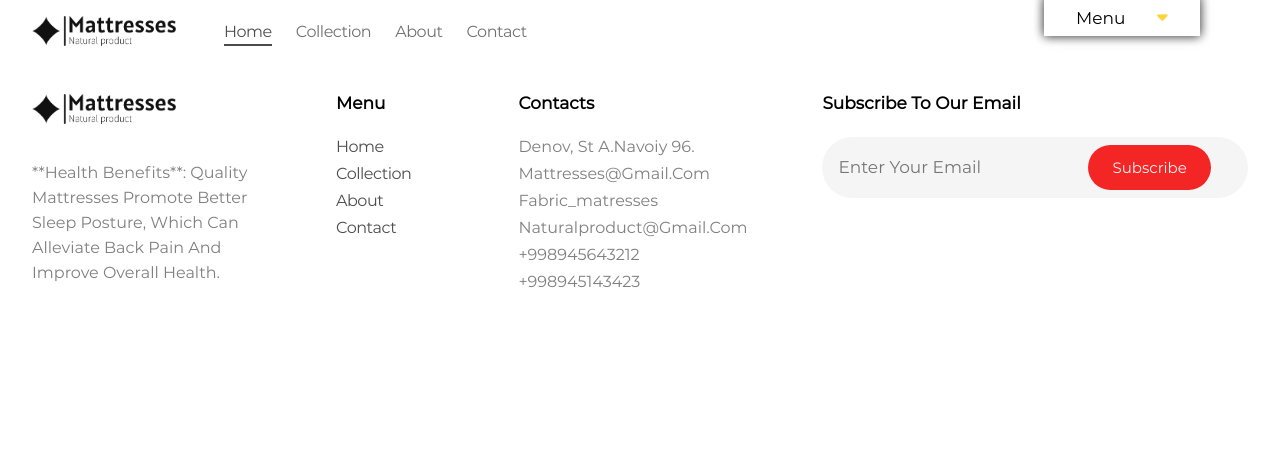
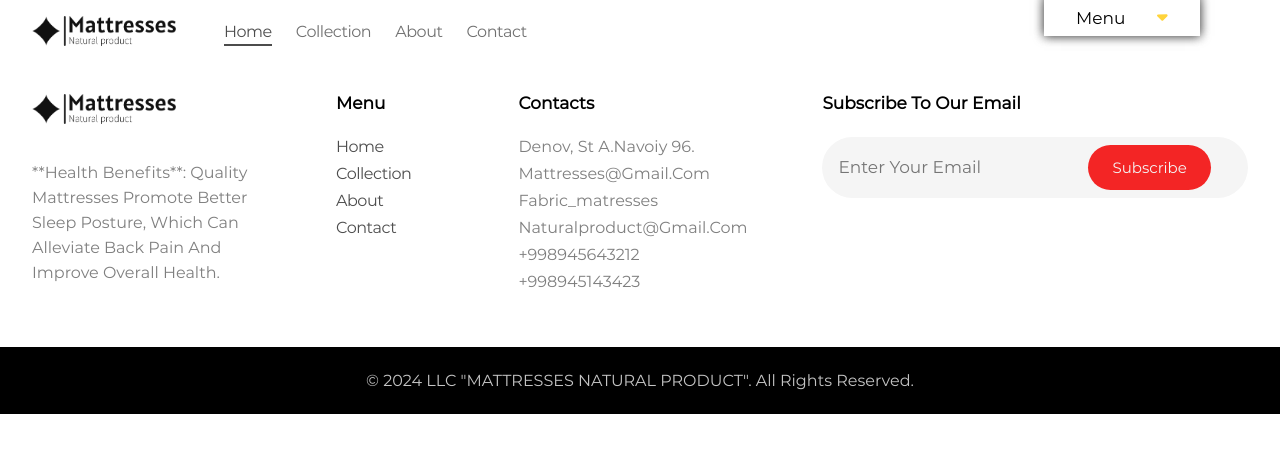
Before and after one commit to umid2401/Fabric-Uz, a React (Create React App) app: page /about in a window 1280 px wide. Shown: the top 452 px of the page. Built offline with nearby package versions, Linux system fonts and the light colour scheme.

Commit message:
footer-changes

```diff
--- a/src/Components/Footer.jsx
+++ b/src/Components/Footer.jsx
@@ -62,7 +62,11 @@ export default function Footer() {
                 </div>
           </div>
         </div>
+
       </div>
+      <div className="boxes">
+          <p>© 2024 LLC "MATTRESSES NATURAL PRODUCT". All rights reserved.</p>
+        </div>
     </div>
   );
 }
--- a/src/Styles/Footer.css
+++ b/src/Styles/Footer.css
@@ -11,17 +11,14 @@
 .footer .footer-wrapper {
   margin: 0 auto;
   width: 95%;
-  padding: 2rem 0 3rem 0;
 }
 .footer .footer-wrapper .footer-cards {
+  padding: 2rem 0 3rem 0;
   display: flex;
   align-items: center;
   justify-content: space-between;
   align-items: start;
   width: 100%;
-}
-.footer .footer-wrapper .footer-cards .footer-card {
-  width: 25%;
 }
 .footer .footer-wrapper .footer-cards .footer-card h4 {
   font-family: "Montserrat", Sans-serif;
@@ -126,6 +123,20 @@
 .footer .footer-wrapper .footer-cards .card4 .btn-group form .btn button:hover {
   background: black;
 }
+.footer .boxes {
+  padding: 1.5rem 0;
+  background: rgb(0, 0, 0);
+  text-align: center;
+}
+.footer .boxes p {
+  font-family: "Montserrat", Sans-serif;
+  font-size: clamp(15px, 4vw, 16px);
+  font-weight: normal;
+  text-transform: capitalize;
+  line-height: 19px;
+  opacity: 0.8;
+  color: #f5f5f5;
+}
 
 @media screen and (max-width: 1100px) {
   .footer .footer-wrapper .footer-cards {
@@ -138,6 +149,7 @@
 }
 @media screen and (max-width: 768px) {
   .footer .footer-wrapper .footer-cards {
+    padding-bottom: 2rem;
     flex-wrap: wrap;
     row-gap: 1rem;
   }
--- a/src/Styles/Footer.scss
+++ b/src/Styles/Footer.scss
@@ -3,15 +3,16 @@
 @import "./Global.scss";
 
 .footer{
+
     .footer-wrapper{
         @include wrapperStyle();
-        padding: 2rem 0 3rem 0;
         .footer-cards{
+            padding: 2rem 0 3rem 0;
             @include flexBeetwen();
             align-items: start;
             width: 100%;
             .footer-card{
-                width: calc(100%/4);
+
                 h4{
                     @include styleh4();
                     margin: 0 0 1.5rem 0;
@@ -105,6 +106,16 @@
                 }
             }
         }
+
+    }
+    .boxes{
+        padding: 1.5rem 0;
+        background: rgba(0, 0, 0, 1);
+        text-align: center;
+        p{
+            @include stylep();
+            color: #f5f5f5;
+        }
     }
 }
 @media screen and (max-width:"1100px") {
@@ -124,6 +135,7 @@
     .footer{
         .footer-wrapper{
             .footer-cards{
+                padding-bottom: 2rem;
                 flex-wrap: wrap;
                 row-gap: 1rem;
                 .card1{
```
Also changed, not shown: 1 other file (tests, documents, lock files or other folders).
